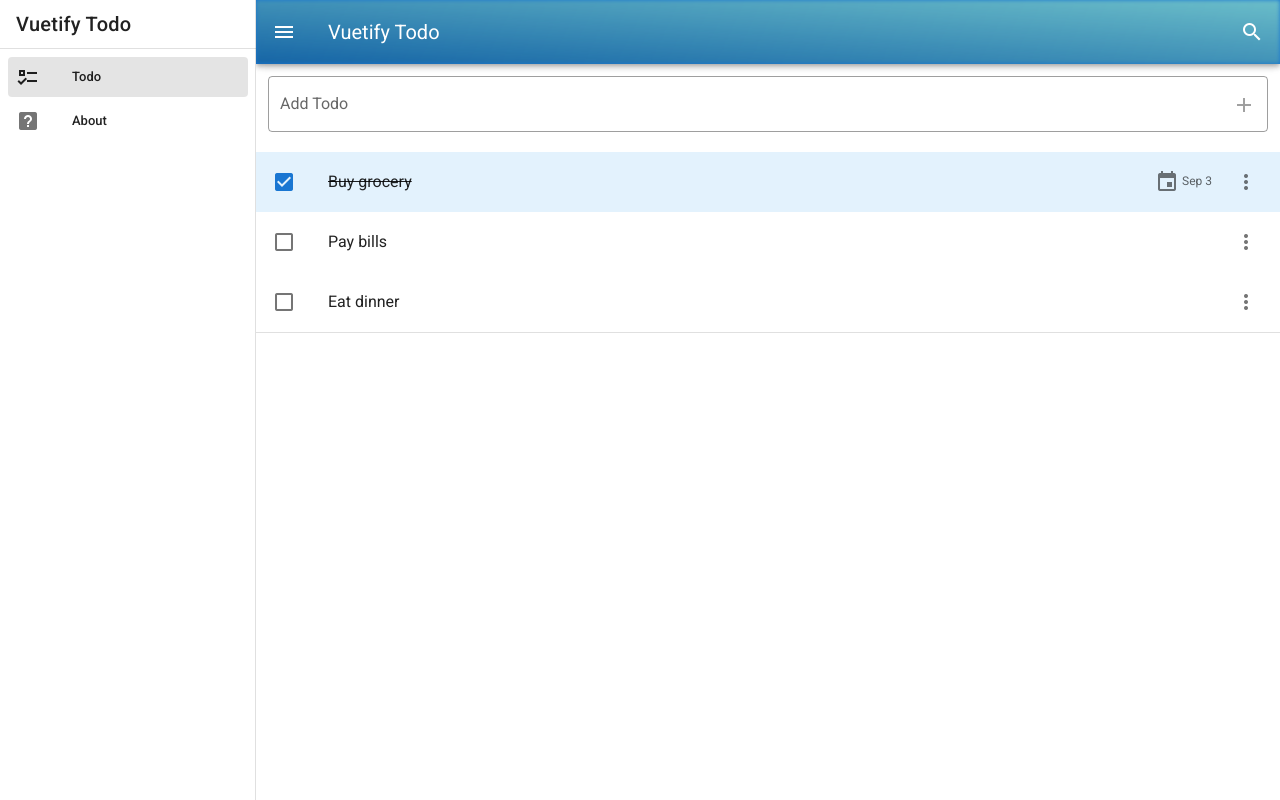
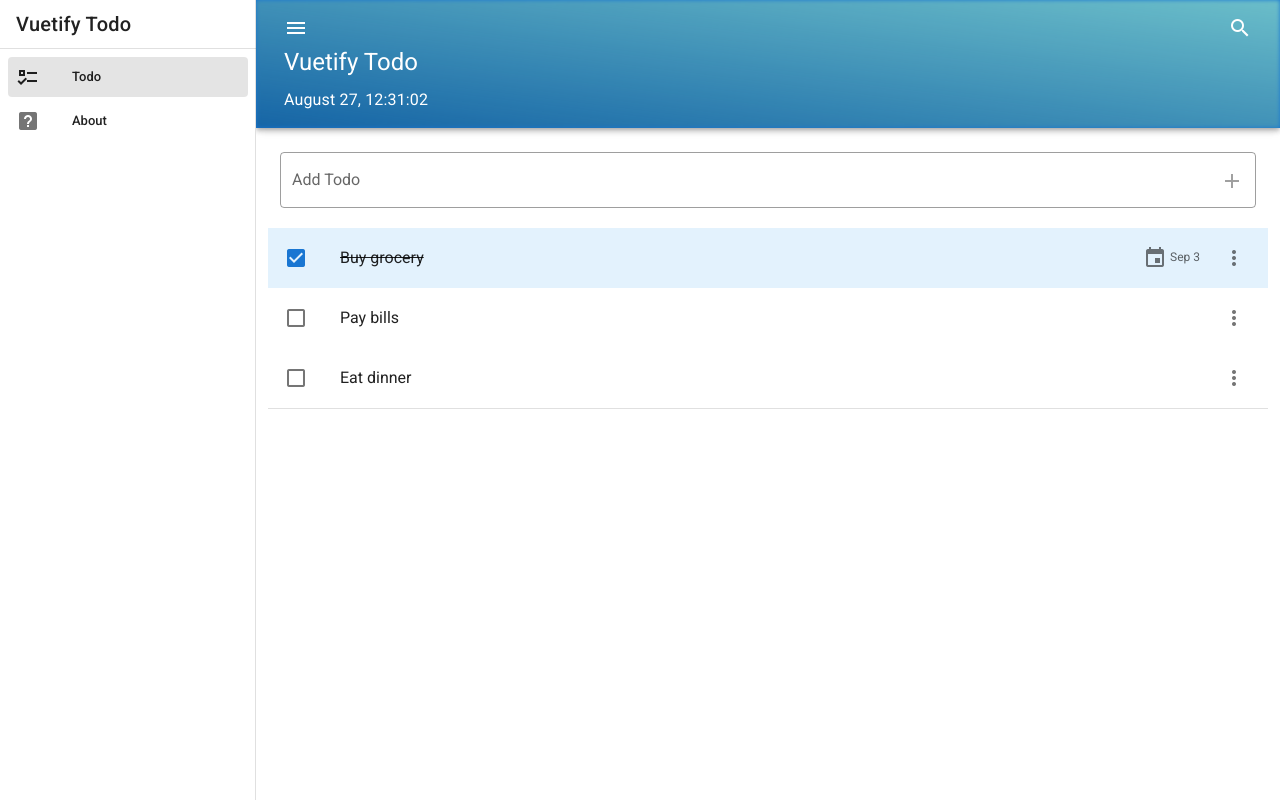
Before and after one commit to junevangelista/todo, a Vue app: page / in a window 1280 px wide. Built offline with nearby package versions, Linux system fonts and the light colour scheme.

Commit message:
creates live date & time component

```diff
--- a/src/App.vue
+++ b/src/App.vue
@@ -22,7 +22,7 @@
       </v-list>
     </v-navigation-drawer>
 
-    <v-app-bar app color="primary" dark src="img/clouds.jpg">
+    <v-app-bar app color="primary" dark src="img/clouds.jpg" prominent>
       <template v-slot:img="{ props }">
         <v-img
           v-bind="props"
@@ -30,18 +30,23 @@
         ></v-img>
       </template>
 
-      <v-app-bar-nav-icon @click="drawer = !drawer"></v-app-bar-nav-icon>
+      <v-container fluid>
+        <v-row>
+          <v-app-bar-nav-icon @click="drawer = !drawer"></v-app-bar-nav-icon>
+          <v-spacer></v-spacer>
+          <search v-if="search"></search>
+          <v-btn icon @click="toggleSearch"><v-icon>mdi-magnify</v-icon></v-btn>
+        </v-row>
 
-      <v-toolbar-title>Vuetify Todo</v-toolbar-title>
-
-      <v-spacer></v-spacer>
-
-      <search v-if="search"></search>
-      <v-btn icon @click="toggleSearch"><v-icon>mdi-magnify</v-icon></v-btn>
+        <v-toolbar-title class="mt-1">Vuetify Todo</v-toolbar-title>
+        <live-date-time></live-date-time>
+      </v-container>
     </v-app-bar>
 
     <v-main>
-      <router-view></router-view>
+      <v-container fluid>
+        <router-view></router-view>
+      </v-container>
     </v-main>
 
     <snackbar></snackbar>
@@ -51,6 +56,7 @@
 <script>
 import Snackbar from "./components/Utils/Snackbar.vue";
 import Search from "./components/Utils/Search.vue";
+import LiveDateTime from "./components/Utils/LiveDateTime.vue";
 
 export default {
   name: "App",
@@ -58,6 +64,7 @@ export default {
   components: {
     Snackbar,
     Search,
+    LiveDateTime,
   },
 
   data: () => ({
--- /dev/null
+++ b/src/components/Utils/LiveDateTime.vue
@@ -0,0 +1,27 @@
+<template>
+  <div class="text-subtitle-1">{{ formattedDate }}</div>
+</template>
+
+<script>
+import { format } from "date-fns";
+
+export default {
+  data() {
+    return {
+      date: new Date(),
+    };
+  },
+
+  computed: {
+    formattedDate() {
+      return format(this.date, "MMMM d, H:mm:ss");
+    },
+  },
+
+  mounted() {
+    setInterval(() => {
+      this.date = new Date();
+    }, 1000);
+  },
+};
+</script>
```
